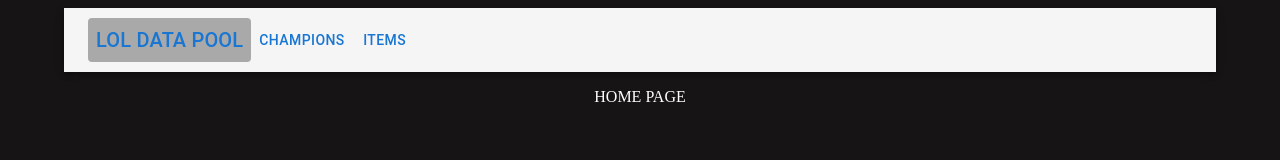
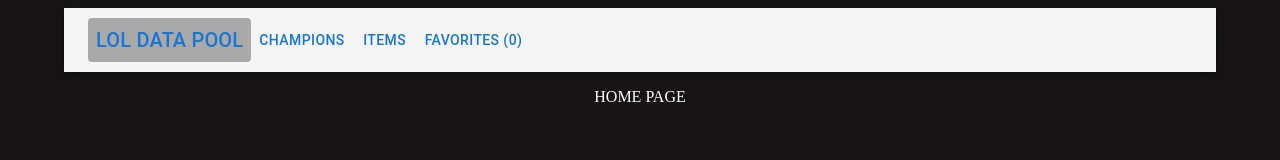
Before and after one commit to commentline/lol-data-pool, a React (Create React App) app: page / in a window 1280 px wide. Shown: the top 160 px of the page. Built offline with nearby package versions, Linux system fonts and the light colour scheme.

Commit message:
Add favorite champions count

```diff
--- a/src/layouts/Navi.jsx
+++ b/src/layouts/Navi.jsx
@@ -1,8 +1,12 @@
 import React from 'react';
 import { Link as RouterLink } from 'react-router-dom';
 import { AppBar, Button, Toolbar, Typography } from '@mui/material';
+import { useSelector } from 'react-redux';
 
 const Navi = () => {
+
+  const { favListItems } = useSelector(state => state.favListReducer);
+
   return (
     <div>
       <AppBar position="static" color="default">
@@ -22,6 +26,11 @@ const Navi = () => {
               ITEMS
             </Typography>
           </Button>
+          <Button component={RouterLink} to="/favoritechampions">
+            <Typography variant="h7" >
+              FAVORITES {`(${favListItems.length})`}
+            </Typography>
+          </Button>
         </Toolbar>
       </AppBar>
     </div>
```
